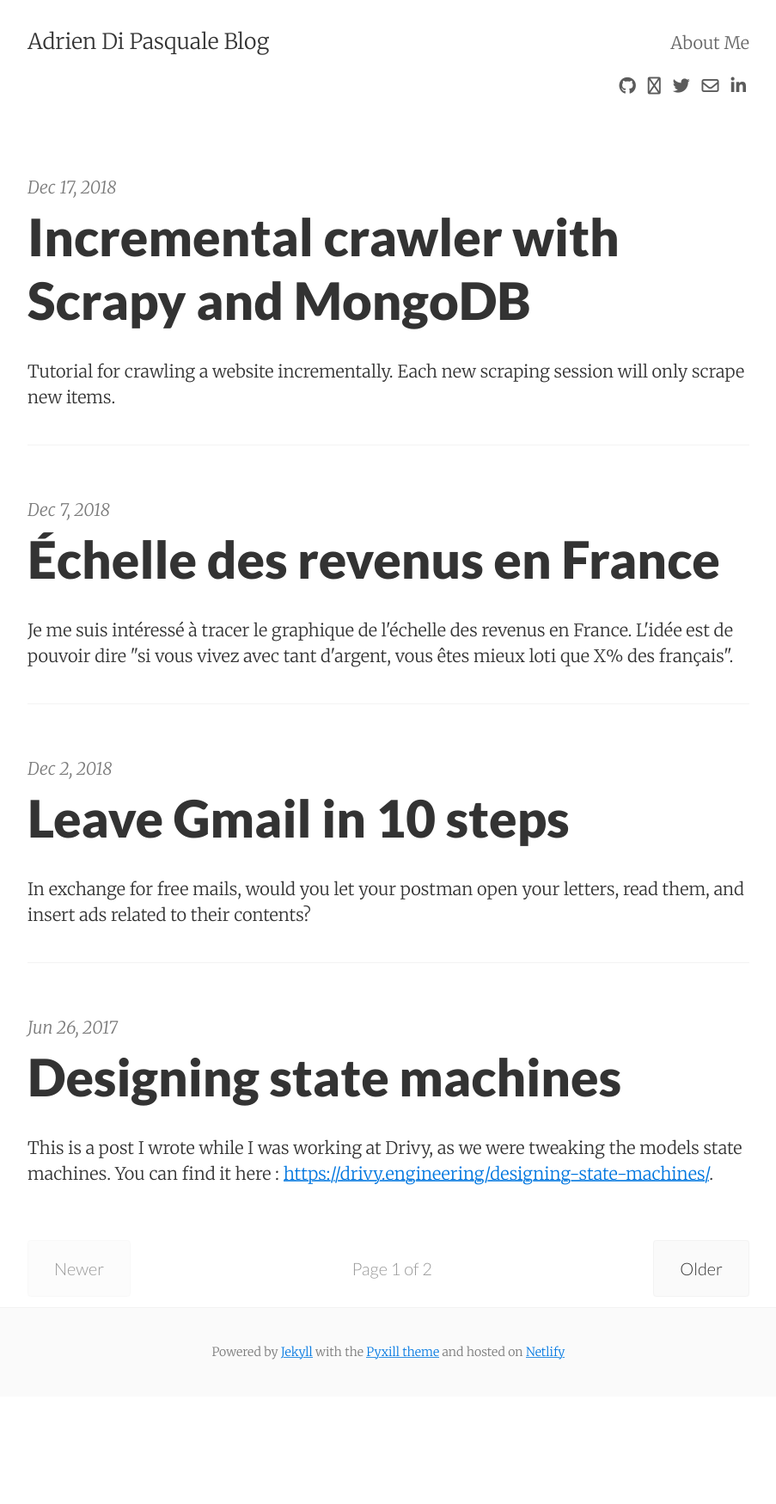
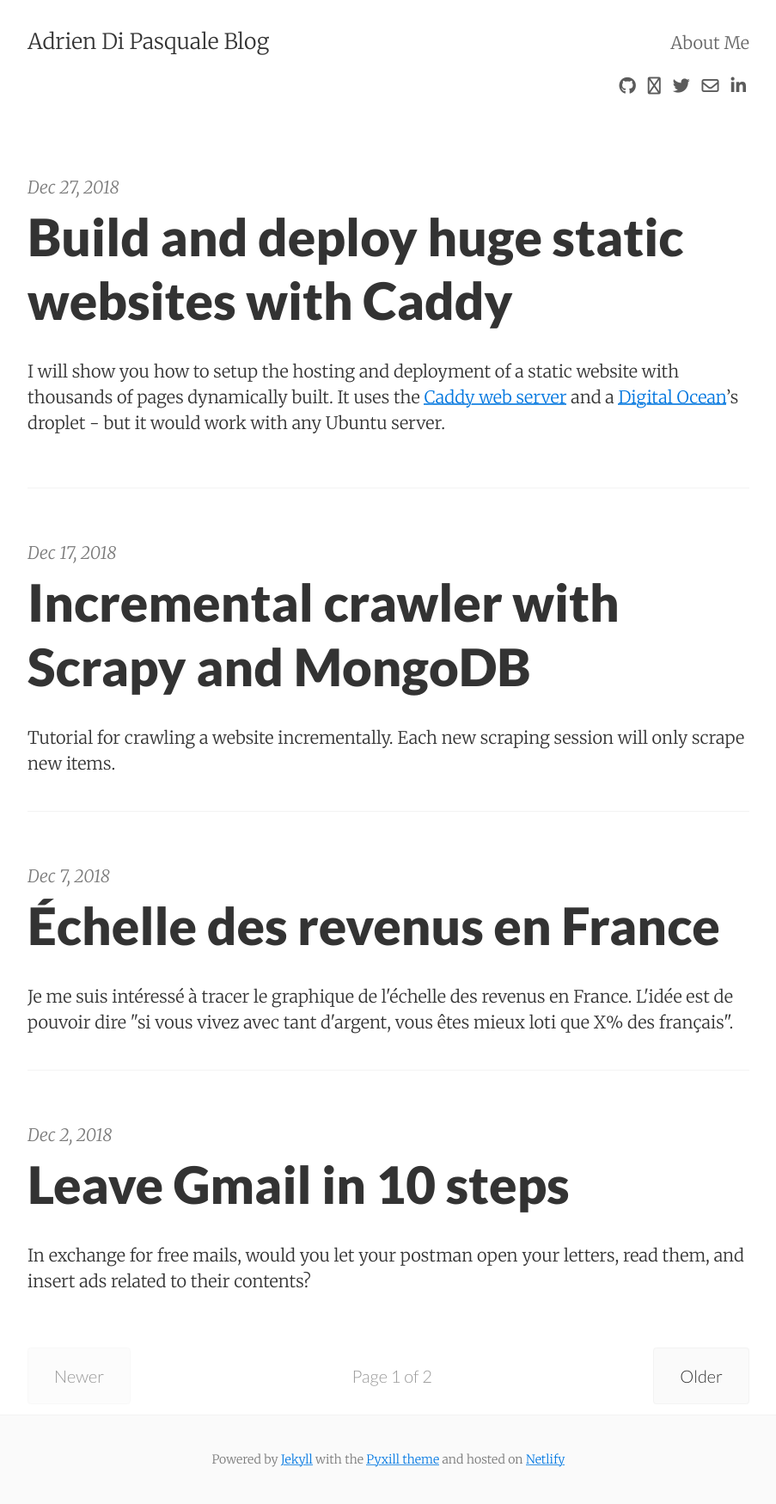
Before and after one commit to adipasquale/blog.dipasquale.fr, a Jekyll site: the page built from index.html, in a window 1280 px wide. Shown: the whole page at 86% size, without its empty margins (188-1091 px from the left). Built offline with Jekyll 4.4.1, drawn with Linux system fonts in a browser that asks for light colours; nearby versions of some CDN libraries; the list of posts is cut into pages by our own code; before the commit the page ends 1624 px from its top, so only the background shows below that.

Commit message:
publish Caddy article

````diff
--- a/_drafts/build-and-deploy-huge-static-websites-with-caddy.md
+++ b/_posts/2018-12-27-build-and-deploy-huge-static-websites-with-caddy.md
@@ -1,35 +1,35 @@
 ---
 layout: post
 title: Build and deploy huge static websites with Caddy
-date: 2018-12-07 19:03
+date: 2018-12-27
 categories: en
-tags: devops
+tags: DevOps
 ---
 
-In this post, I will show you how to host a big static website (with thousands of pages) on a web server with Caddy.
+I will show you how to setup the hosting and deployment of a static website with thousands of pages dynamically built. It uses the [Caddy web server](https://caddyserver.com/) and a [Digital Ocean](https://digitalocean.com/)'s droplet - but it would work with any Ubuntu server.
 
 # Introduction
 
 ## First of all, don't do it!
 
 There are very few cases where it makes sense to use such a setup.
-Netlify, amongst others is a great hosting provider for static websites.
+[Netlify](https://www.netlify.com/), among others, is a great hosting provider for static websites.
 It is way simpler to setup, it can run custom build scripts, it gives you HTTPS out of the box, and CDN delivery.
 All that for free!
 So really, try building your website there first.
 
 In some cases though, you may reach Netlify's limits.
 I personally experienced failures on Netlify upon deploying a website with 20k+ pages.
-Even though building the pages itself takes 2 minutes or so, the deploys hang on the upload step.
+Even though the build part takes 2 minutes or so, deploys would hang on the upload step.
 
 ## Why not host it on S3 ?
 
 The next reasonable option would be to host the static website on S3.
 It's a pretty common setup too and is well documented by AWS.
 
-Because builds should be automated, I wanted to setup an AWS Lambda function that runs the build and uploads the files to S3.
+Because builds should be automated, I tried setting up an AWS Lambda function that runs the build and uploads the files to S3.
 After 2 days of headaches fighting with the AWS docs to understand how to make it work, I managed to finally run it.
-Only to find out that the upload process from the AWS Lambda local storage to S3 is slow, or at least not fast enough.
+Only to find out that the upload process from the AWS Lambda local storage to S3 is not fast enough.
 
 I tried parallelizing the uploads using threads, but it was still too slow.
 I managed to get to about 500 pages/minute but the Lambdas have a maximum timeout of 15 minutes so it's not enough.
@@ -39,11 +39,13 @@ I'm not an AWS expert, but the whole process was so frustrating that I decided t
 
 # Server setup
 
-I chose to use [Digital Ocean (aka DO)](https://www.digitalocean.com/) for hosting my server, but most of these instructions would be applicable to any other provider.
+I chose to use [Digital Ocean (aka DO)](https://www.digitalocean.com/) for hosting my server, but most of these instructions would be applicable to any other provider ([Scaleway](https://www.scaleway.com//), [Vultr](https://www.vultr.com/), [Exoscale](https://www.exoscale.com) ...).
 
-I have condensed the instructions from this post on DO's blog: [Deploying a Fully-automated Git-based Static Website in Under 5 Minutes](https://blog.digitalocean.com/deploying-a-fully-automated-git-based-static-website-in-under-5-minutes/) into a shell script: [https://gist.github.com/adipasquale/05e432157fcba07b0d2a8cbfdf326670](https://gist.github.com/adipasquale/05e432157fcba07b0d2a8cbfdf326670). If you're not familiar with this kind of setup, I suggest you follow the blog post instead of running the script.
+DO has a great blog about [Deploying a Fully-automated Git-based Static Website in Under 5 Minutes](https://blog.digitalocean.com/deploying-a-fully-automated-git-based-static-website-in-under-5-minutes/) which helped me a lot.
+I have condensed the instructions into a shell script: [https://gist.github.com/adipasquale/05e432157fcba07b0d2a8cbfdf326670](https://gist.github.com/adipasquale/05e432157fcba07b0d2a8cbfdf326670).
+If you're not familiar with this kind of setup, I suggest you follow the blog post instead of running the script.
 
-If you want to use my script, SSH as root into the newly created server and run it with:
+In order to run the script, SSH into the newly created server and:
 
 ```sh
 wget -O - https://gist.github.com/adipasquale/05e432157fcba07b0d2a8cbfdf326670/raw | sh
@@ -178,12 +177,13 @@ Your Caddy server should pick it up within a few seconds, and rebuild the pages
 # Bonus: API to manually trigger re-builds
 
 If your external data is updated, you may want to trigger a build even though the code has not changed.
-It can therefore be useful to have another webhook that triggers rebuilds and is not linked to GitHub.
+It can therefore be useful to have another Webhook that triggers rebuilds and is not linked to GitHub.
 
 Let's setup a small server that listens to GET requests on `/admin/rebuild` and triggers builds.
 I'm using [bottle](https://bottlepy.org/docs/dev/) here, as it's the simplest one I can think of, but feel free to use any framework you like.
 
 Create a new `server.py` file at the root of your forked repository :
+
 ```py
 # server.py
 
````
Also changed, not shown: other parts of _posts/2018-12-27-build-and-deploy-huge-static-websites-with-caddy.md (+2 -5 lines), 1 other file.
